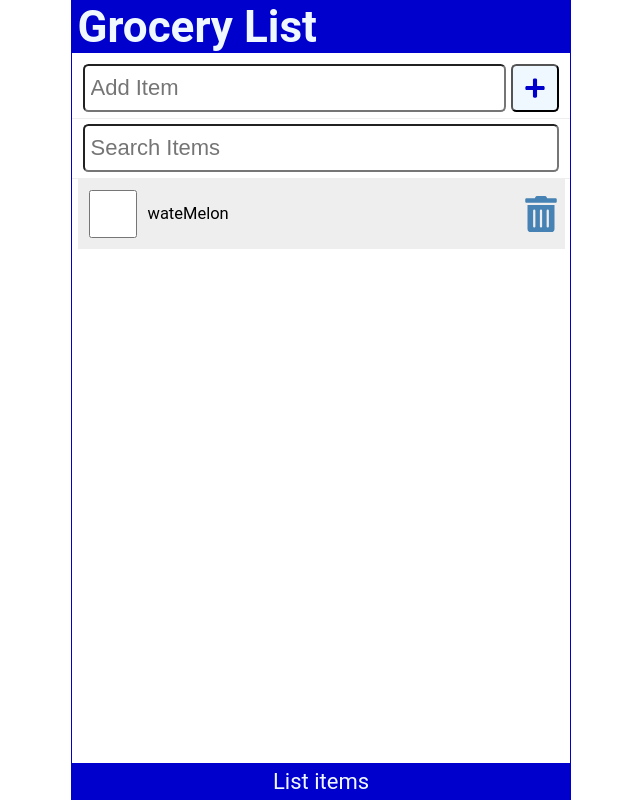
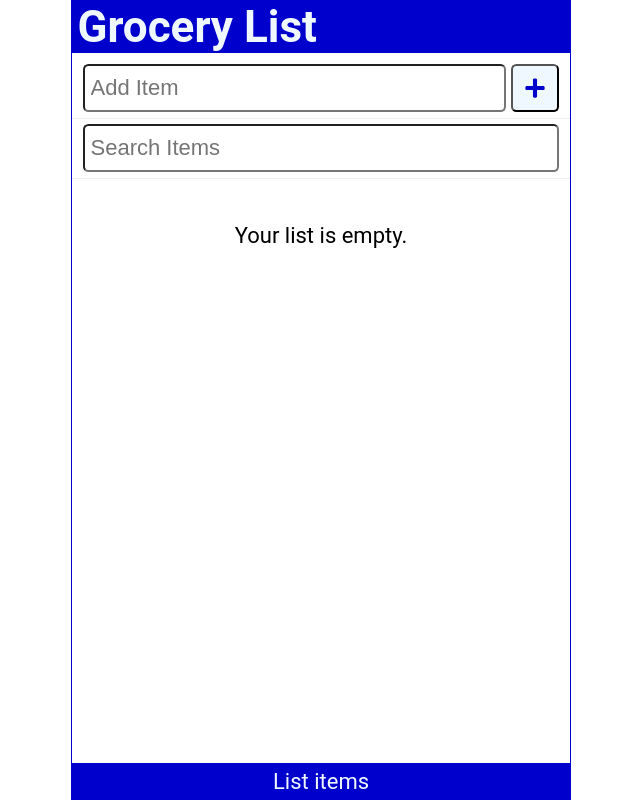
Before and after one commit to javohiryusupov77/grocery-lists, a React (Vite) app: page / in a window 1280 px wide. Shown: the whole page, without its empty margins (319-959 px from the left). Built offline with nearby package versions, Linux system fonts and the light colour scheme; data requests are answered from the project's data file.

Commit message:
commit for patch

```diff
--- a/db.json
+++ b/db.json
@@ -1,9 +1,3 @@
 {
-  "items": [
-    {
-      "id": "1720087722705",
-      "item": "wateMelon",
-      "checked": false
-    }
-  ]
+  "items": []
 }
--- a/src/App.jsx
+++ b/src/App.jsx
@@ -85,7 +85,30 @@ function App() {
       console.error("Deleting item", error);
     }
   };
-  const handleCheck = () => {};
+
+  const handleCheck = async (id) => {
+    const updatedItems = items.map((item) =>
+      item.id === id ? { ...item, checked: !item.checked } : item
+    );
+    setItems(updatedItems);
+    const updatedItem = updatedItems.find((item) => item.id === id);
+
+    try {
+      const response = await fetch(`${api_Url}/items/${id}`, {
+        method: "PATCH",
+        headers: {
+          "Content-Type": "application/json",
+        },
+        body: JSON.stringify({ checked: updatedItem.checked }),
+      });
+      if (!response.ok) {
+        const errorText = await response.text();
+        throw new Error(`Network response not ok: ${errorText}`);
+      }
+    } catch (error) {
+      console.error("Updating item", error);
+    }
+  };
 
   return (
     <div className="App">
```
